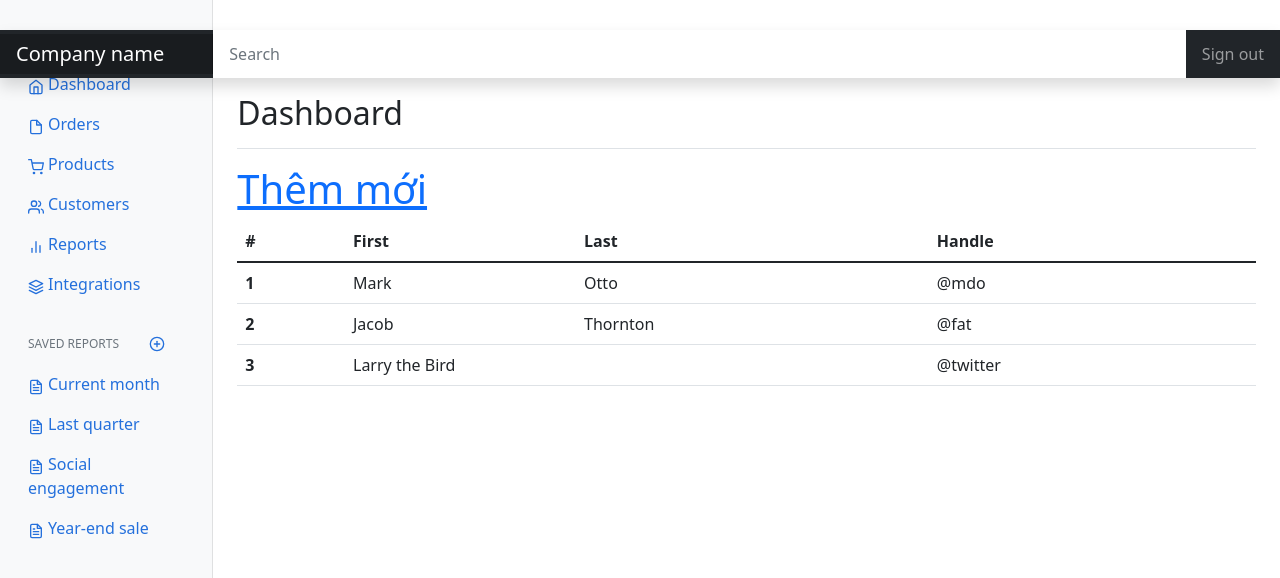
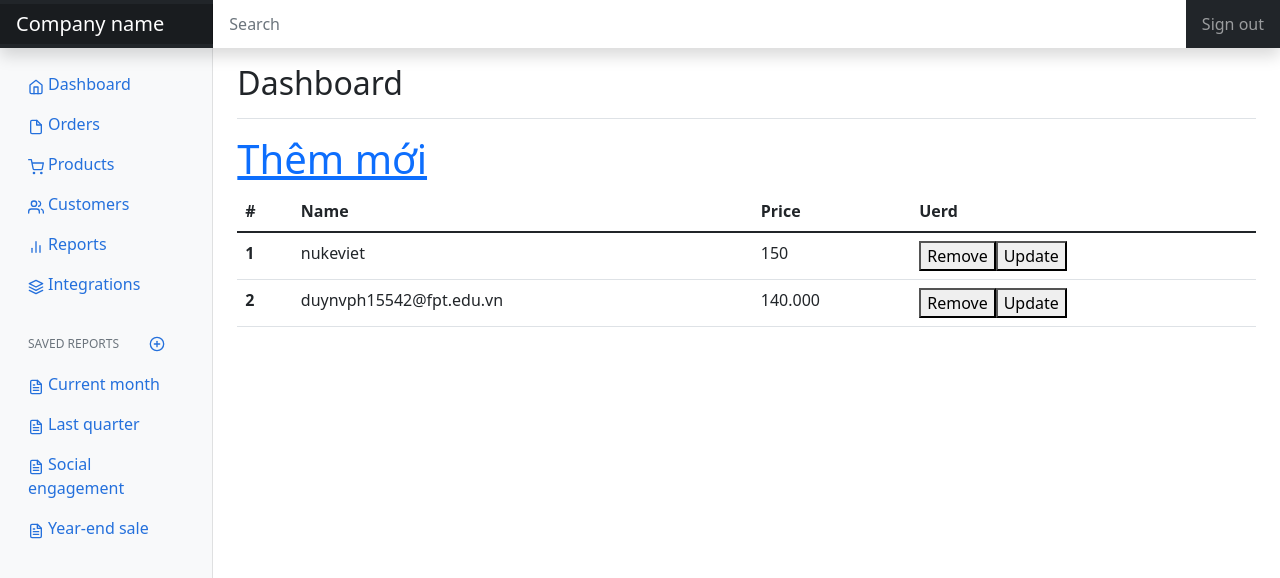
Before and after one commit to nvduy6/web502_Assigment, a React (Vite) app: page /admin/products in a window 1280 px wide. Shown: the top 578 px of the page. Built offline with nearby package versions, Linux system fonts and the light colour scheme; data requests are answered from the project's data file.

Commit message:
update_product

```diff
--- a/db.json
+++ b/db.json
@@ -4,6 +4,11 @@
       "name": "nukeviet",
       "price": "150",
       "id": 1
+    },
+    {
+      "name": "duynvph15542@fpt.edu.vn",
+      "price": "140.000",
+      "id": 2
     }
   ]
 }
--- a/package.json
+++ b/package.json
@@ -3,6 +3,7 @@
     "private": true,
     "version": "0.0.0",
     "scripts": {
+        "start": "json-server --watch db.json --port 3001",
         "dev": "vite",
         "build": "tsc && vite build",
         "preview": "vite preview"
--- a/src/App.tsx
+++ b/src/App.tsx
@@ -8,9 +8,10 @@ import { add, list, remove } from './api/Product';
 import WebsiteLayout from './pages/layouts/WebsiteLayout';
 import Home from './pages/Home';
 import AdminLayout from './pages/layouts/AdminLayout';
-import ProductManager from './pages/layouts/ProductManager';
+
 import Dashboard from './pages/Dashboard';
 import Add_pro from './pages/admin/product/Add_pro';
+import ProductManager from './pages/admin/product/ProductManager';
 
 function App() {
   const [count, setCount] = useState(0)
@@ -35,9 +36,6 @@ const onHandlerAdd = async (product:IProduct)=>{
 
   return (
     <div className="App">
-      {products.map((item,index)=>{
-        return <div key={index}>{item.name}<button onClick={()=>removeItem(item.id)}>Remove</button></div>
-      })}
       <main>
         <Routes>
         <Route path='/' element={<WebsiteLayout/>}>
@@ -50,7 +48,7 @@ const onHandlerAdd = async (product:IProduct)=>{
           <Route index element={<Navigate to="dashboard"/>} />
                 <Route path="dashboard" element={<Dashboard />} />
                 <Route path="products">
-                    <Route index element={<ProductManager />}/>
+                    <Route index element={<ProductManager products={products} onRemove={removeItem}/>}/>
                     <Route path='add' element={<Add_pro name='duy' onAdd={onHandlerAdd}/>}/>
                 </Route>
           </Route>
--- a/src/api/Instance.tsx
+++ b/src/api/Instance.tsx
@@ -1,5 +1,5 @@
 import axios from "axios";
 const instance = axios .create({
-    baseURL:"http://localhost:3000"
+    baseURL:"http://localhost:3001"
 })
 export default instance
--- /dev/null
+++ b/src/pages/admin/product/ProductManager.tsx
@@ -0,0 +1,42 @@
+import React from 'react'
+import { Link } from 'react-router-dom'
+import { IProduct } from '../../../type/Product'
+type Props = {
+  products: IProduct[];
+  onRemove: (id: number) => void
+}
+const ProductManager = (props: Props) => {
+  return (
+    <div>
+
+      <h1><Link to="/admin/products/add">Thêm mới</Link></h1>
+      <table className="table">
+        <thead>
+          <tr>
+            <th scope="col">#</th>
+            <th scope="col">Name</th>
+            <th scope="col">Price</th>
+            <th scope="col">Uerd</th>
+          </tr>
+        </thead>
+        <tbody>
+          {props.products.map((item, index) => {
+            return (
+              <tr key={index}>
+                <th scope="row">{index+1}</th>
+                <td>{item.name}</td>
+                <td>{item.price}</td>
+                <td>
+                  <button onClick={()=>props.onRemove(item.id)}>Remove</button>
+                  <button>Update</button>
+                  </td>
+              </tr>
+            )
+          })}
+        </tbody>
+      </table>
+    </div>
+  )
+}
+
+export default ProductManager
--- a/src/pages/layouts/ProductManager.tsx
+++ /dev/null
@@ -1,42 +0,0 @@
-import React from 'react'
-import {Link} from 'react-router-dom'
-type Props={}
-const ProductManager = (props:Props) => {
-  return (
-    <div>
-
-    <h1><Link to="/admin/products/add">Thêm mới</Link></h1>
-   <table className="table">
-  <thead>
-    <tr>
-      <th scope="col">#</th>
-      <th scope="col">First</th>
-      <th scope="col">Last</th>
-      <th scope="col">Handle</th>
-    </tr>
-  </thead>
-  <tbody>
-    <tr>
-      <th scope="row">1</th>
-      <td>Mark</td>
-      <td>Otto</td>
-      <td>@mdo</td>
-    </tr>
-    <tr>
-      <th scope="row">2</th>
-      <td>Jacob</td>
-      <td>Thornton</td>
-      <td>@fat</td>
-    </tr>
-    <tr>
-      <th scope="row">3</th>
-      <td colSpan={2}>Larry the Bird</td>
-      <td>@twitter</td>
-    </tr>
-  </tbody>
-</table>
-</div>
-  )
-}
-
-export default ProductManager
```
Lines whose indentation alone changed are shown as unchanged.
